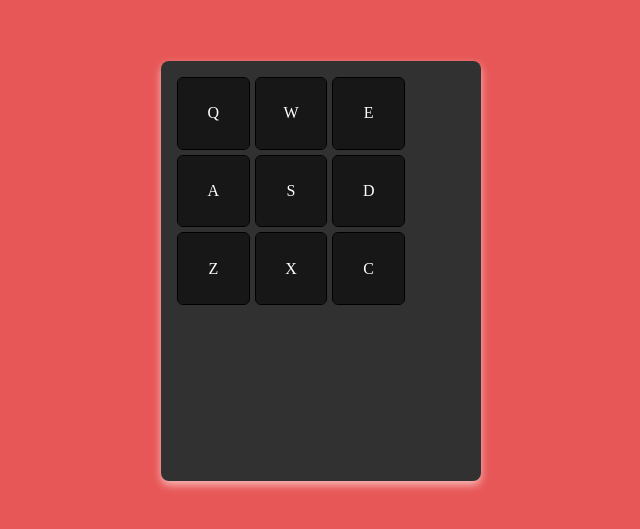
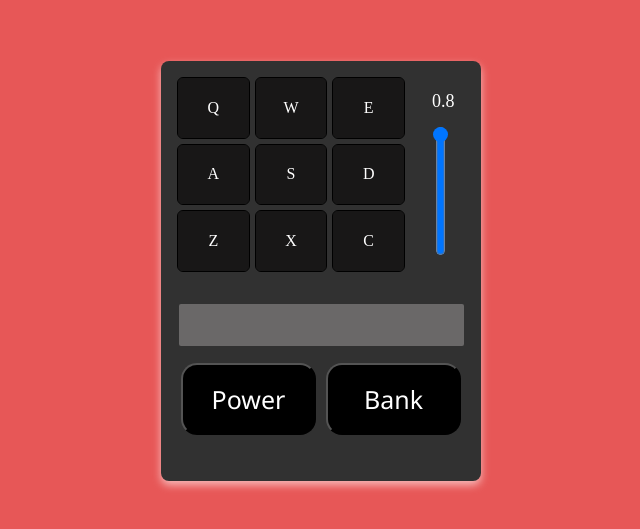
Before and after one commit to BikramATIP/drum-machine, a React (Vite) app: page / in a window 1280 px wide. Shown: the part 129-658 px from the top of the page, without its empty margins (319-959 px from the left). Built offline with nearby package versions, Linux system fonts and the light colour scheme.

Commit message:
works now, just need modify to pass tests

```diff
--- a/src/App.css
+++ b/src/App.css
@@ -16,7 +16,7 @@
 }
 .keys-container {
   box-sizing: border-box;
-  height: 60%;
+  height: 100%;
   border-radius: 4px;
   width: 80%;
   color: white;
@@ -25,6 +25,8 @@
   grid-template-columns: repeat(3, 1fr);
   grid-template-rows: repeat(3, 1fr);
   gap: 7px;
+  padding-bottom: 0;
+  margin-bottom: 0;
 }
  .drum-pad {
   background-color: rgb(24, 23, 23);
@@ -36,3 +38,107 @@
   justify-content: center;
   align-items: center;
  }
+ .top-container {
+  width: 100%;
+  height: 50%;
+  padding: 0;
+  margin: 0;
+  position: relative;
+  display: flex;
+ }
+ .volume {
+  width: 0;
+  height: 0;
+  position: relative;
+ }
+ .volume-bar {
+    background:blue;
+    transform: rotate(270deg);
+     position: absolute;
+     right: -12%;
+     top: 55%;
+ }
+.bottom-container {
+  height: 40%;
+  width: 100%;
+  margin-top: 20px;
+  border-radius: 8px;
+  position: relative;
+}
+.display {
+  background-color: rgb(106, 104, 104);
+  width: 95%;
+  height: 26%;;
+  position: relative;
+  top: 13px;
+  border-radius: 2px;
+  margin: 0 auto;
+  font-family:'Gill Sans', 'Gill Sans MT', Calibri, 'Trebuchet MS', sans-serif;
+  font-size: 17px;
+  color: black;
+  text-align: center;
+  font-size: 2rem;
+  font-family:'Gill Sans', 'Gill Sans MT', Calibri, 'Trebuchet MS', sans-serif;
+  color: white;
+}
+
+.volume {
+  position: absolute;
+  top: 10%;
+  right: 13%;
+  font-weight: 500;
+  font-size:large;
+}
+.toggle-button {
+  position: relative;
+  width: 60px;
+  height: 30px;
+  background-color: #ccc;
+  border-radius: 15px;
+  cursor: pointer;
+  transition: background-color 0.3s;
+}
+
+.toggle-button::before {
+  content: '';
+  position: absolute;
+  width: 26px;
+  height: 26px;
+  background-color: white;
+  border-radius: 50%;
+  top: 2px;
+  left: 2px;
+  transition: transform 0.3s;
+}
+
+.toggle-button.active {
+  background-color: #4caf50;
+}
+
+.toggle-button.active::before {
+  transform: translateX(30px);
+}
+.powerToggle {
+  width: 20%;
+  transform: rotate(90deg);
+  background-color: black;
+}
+
+.control-button {
+ background-color: black;
+ color: white;
+ height: 100%;
+ width: 45%;
+ border-radius: 1rem;
+ font-family:'Segoe UI', Tahoma, Geneva, Verdana, sans-serif;
+ font-size: 25px;
+}
+
+.controls-container {
+  width: 100%;
+  height: 45%;
+  position: relative;
+  top: 19%;
+  display: flex;
+  justify-content: space-evenly;
+}
--- a/src/App.jsx
+++ b/src/App.jsx
@@ -1,8 +1,7 @@
-import { useState } from 'react'
+import { useState, useEffect } from 'react'
 import './App.css'
 import { useSelector, useDispatch } from 'react-redux';
 import { toggleSet, setVolume, powerSwitch } from './drumMachineSlice'
-
 
 function App() {
  const dispatch = useDispatch();
@@ -11,22 +10,38 @@
  const volume = useSelector((state) => state.drumMachine.volume);
  const power = useSelector((state) => state.drumMachine.power);
  const [currentSound, setCurrentSound] = useState('');
-
+ const [displayText, setDisplayText] = useState('');
 const activePads = pads.filter((_, index) =>
    activeSet === 1 ? index < 9 : index >= 9
 );
 
+
 const handlePadClick = (pad) => {
-    const audio = new Audio(pad.sound);
-    audio.play();
+  if (!power) return;
+  const audio = new Audio(pad.sound);
+  audio.volume = volume;
+  audio.play();
+  setDisplayText(pad.name);
 }
 
 
+const handleToggleSet = () => {
+  if (!power) return;
+  const nextSet = activeSet === 1 ? 2 : 1;
+  const kitName = nextSet === 1 ? "Heater Kit" : "Smooth Piano Kit";
+  setDisplayText(kitName);
+  dispatch(toggleSet());
+}
 
+const handlePowerSwitch = () => {
+    dispatch(powerSwitch());
+    setDisplayText(!power ? "Power On" : "Power Off");
+}
   return (
     <>
 
    <div className="drumMachine" id="drum-machine">
+    <div className="top-container">
     <div id="keys-container" className="keys-container">
      {activePads.map((pad) => {
        return (<div
@@ -39,7 +54,24 @@
       </div>)
      })}
     </div>
+    <div className="volume-container">
+     <input className="volume-bar" type="range" min="0" max="1" step="0.1" onChange={(e) => dispatch(setVolume(Number(e.target.value)))}/>
+     <span className="volume" id="volume">{volume}</span>
+     </div>
+    </div>
+    <div className="bottom-container">
+      <div className="display" id="display">
+      {displayText}
+      </div>
+      <div className="controls-container">
 
+        <button className="power-button control-button" onClick={handlePowerSwitch}>Power</button>
+
+
+        <button className="set-button control-button" onClick={handleToggleSet}>Bank</button>
+
+      </div>
+    </div>
    </div>
     </>
   )
--- a/src/drumMachineSlice.js
+++ b/src/drumMachineSlice.js
@@ -2,24 +2,24 @@
 
 const initialState = {
     pads: [
-        { id: 1, name: "heater1", sound: "https://s3.amazonaws.com/freecodecamp/drums/Heater-1.mp3", active: false, key: "q" },
-        { id: 2, name: "heater2", sound: "https://s3.amazonaws.com/freecodecamp/drums/Heater-2.mp3", active: false, key: "w" },
-        { id: 3, name: "heater3", sound: "https://s3.amazonaws.com/freecodecamp/drums/Heater-3.mp3", active: false, key: "e" },
-        { id: 4, name: "heater4", sound: "https://s3.amazonaws.com/freecodecamp/drums/Heater-4_1.mp3", active: false, key: "a" },
-        { id: 5, name: "clap", sound: "https://s3.amazonaws.com/freecodecamp/drums/Heater-6.mp3", active: false, key: "s" },
-        { id: 6, name: "openHH1", sound: "https://s3.amazonaws.com/freecodecamp/drums/Dsc_Oh.mp3", active: false, key: "d" },
-        { id: 7, name: "kickNHat", sound: "https://s3.amazonaws.com/freecodecamp/drums/Kick_n_Hat.mp3", active: false, key: "z" },
-        { id: 8, name: "kick1", sound: "https://s3.amazonaws.com/freecodecamp/drums/RP4_KICK_1.mp3", active: false, key: "x" },
-        { id: 9, name: "closedHH1", sound: "https://s3.amazonaws.com/freecodecamp/drums/Cev_H2.mp3", active: false, key: "c" },
-        { id: 10, name: "chord1", sound: "https://s3.amazonaws.com/freecodecamp/drums/Chord_1.mp3", active: false, key: "q" },
-        { id: 11, name: "chord2", sound: "https://s3.amazonaws.com/freecodecamp/drums/Chord_2.mp3", active: false, key: "w" },
-        { id: 12, name: "chord3", sound: "https://s3.amazonaws.com/freecodecamp/drums/Chord_3.mp3", active: false, key: "e" },
-        { id: 13, name: "shaker", sound: "https://s3.amazonaws.com/freecodecamp/drums/Give_us_a_light.mp3", active: false, key: "a" },
-        { id: 14, name: "openHH2", sound: "https://s3.amazonaws.com/freecodecamp/drums/Dry_Ohh.mp3", active: false, key: "s" },
-        { id: 15, name: "closedHH2", sound: "https://s3.amazonaws.com/freecodecamp/drums/Bld_H1.mp3", active: false, key: "d" },
-        { id: 16, name: "punchyKick", sound: "https://s3.amazonaws.com/freecodecamp/drums/punchy_kick_1.mp3", active: false, key: "z" },
-        { id: 17, name: "sideStick", sound: "https://s3.amazonaws.com/freecodecamp/drums/side_stick_1.mp3", active: false, key: "x" },
-        { id: 18, name: "snare", sound: "https://s3.amazonaws.com/freecodecamp/drums/Brk_Snr.mp3", active: false, key: "c" }
+        { id: 1, name: "Heater 1", sound: "https://s3.amazonaws.com/freecodecamp/drums/Heater-1.mp3", active: false, key: "q" },
+        { id: 2, name: "Heater 2", sound: "https://s3.amazonaws.com/freecodecamp/drums/Heater-2.mp3", active: false, key: "w" },
+        { id: 3, name: "Heater 3", sound: "https://s3.amazonaws.com/freecodecamp/drums/Heater-3.mp3", active: false, key: "e" },
+        { id: 4, name: "Heater 5", sound: "https://s3.amazonaws.com/freecodecamp/drums/Heater-4_1.mp3", active: false, key: "a" },
+        { id: 5, name: "Clap", sound: "https://s3.amazonaws.com/freecodecamp/drums/Heater-6.mp3", active: false, key: "s" },
+        { id: 6, name: "Open HH", sound: "https://s3.amazonaws.com/freecodecamp/drums/Dsc_Oh.mp3", active: false, key: "d" },
+        { id: 7, name: "Kick n' Hat", sound: "https://s3.amazonaws.com/freecodecamp/drums/Kick_n_Hat.mp3", active: false, key: "z" },
+        { id: 8, name: "Kick", sound: "https://s3.amazonaws.com/freecodecamp/drums/RP4_KICK_1.mp3", active: false, key: "x" },
+        { id: 9, name: "Closed HH", sound: "https://s3.amazonaws.com/freecodecamp/drums/Cev_H2.mp3", active: false, key: "c" },
+        { id: 10, name: "Chord 1", sound: "https://s3.amazonaws.com/freecodecamp/drums/Chord_1.mp3", active: false, key: "q" },
+        { id: 11, name: "Chord 2", sound: "https://s3.amazonaws.com/freecodecamp/drums/Chord_2.mp3", active: false, key: "w" },
+        { id: 12, name: "Chord 3", sound: "https://s3.amazonaws.com/freecodecamp/drums/Chord_3.mp3", active: false, key: "e" },
+        { id: 13, name: "Shaker", sound: "https://s3.amazonaws.com/freecodecamp/drums/Give_us_a_light.mp3", active: false, key: "a" },
+        { id: 14, name: "Open HH", sound: "https://s3.amazonaws.com/freecodecamp/drums/Dry_Ohh.mp3", active: false, key: "s" },
+        { id: 15, name: "Closed HH", sound: "https://s3.amazonaws.com/freecodecamp/drums/Bld_H1.mp3", active: false, key: "d" },
+        { id: 16, name: "Punchy Kick", sound: "https://s3.amazonaws.com/freecodecamp/drums/punchy_kick_1.mp3", active: false, key: "z" },
+        { id: 17, name: "Side Stick", sound: "https://s3.amazonaws.com/freecodecamp/drums/side_stick_1.mp3", active: false, key: "x" },
+        { id: 18, name: "Snare", sound: "https://s3.amazonaws.com/freecodecamp/drums/Brk_Snr.mp3", active: false, key: "c" }
     ],
     activeSet: 1,
     volume: 0.8,
@@ -31,7 +31,7 @@
     initialState,
     reducers: {
         toggleSet: (state) => {
-            state.activeSet = !state.activeSet;
+            state.activeSet = state.activeSet === 1 ? 2 : 1;
         },
         togglePad: (state, action) => {
          const pad = state.pads.find((p) => p.id === action.payload);
```
Also changed, not shown: src/switchSlider.jsx (added, +34 -0 lines).
